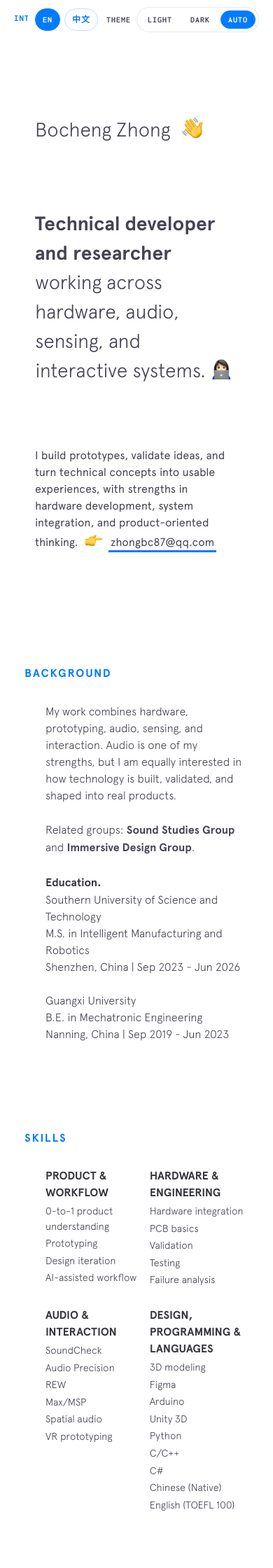
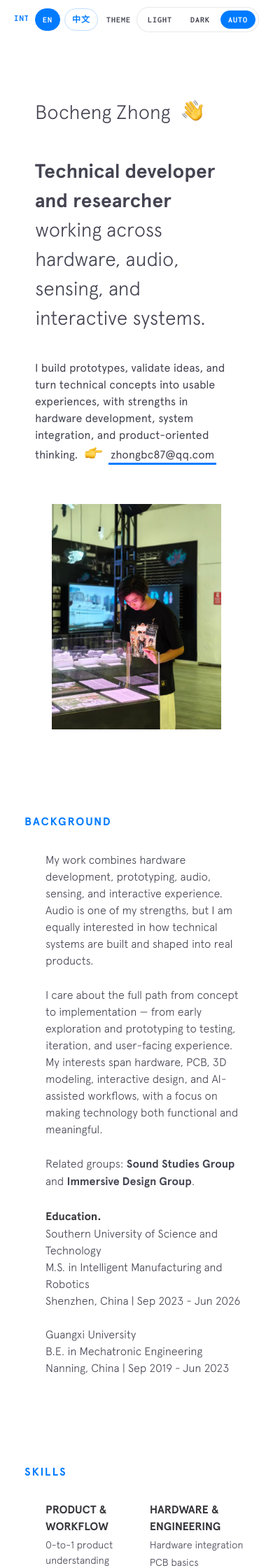
Before and after one commit to bochengzhong/bochengzhong.github.io, a Jekyll site: the page built from index.html, in a window 390 px wide. Shown: the top 2240 px of the page at 70% size. Built offline with Jekyll 4.4.1, drawn with Linux system fonts in a browser that asks for light colours; nearby versions of some CDN libraries; some of the changed text lies outside the part shown.

Commit message:
Update intro and project images

```diff
--- a/_data/en/home.yml
+++ b/_data/en/home.yml
@@ -27,10 +27,10 @@
       label: Experience
     - id: featured-projects
       href: "#featured-projects"
-      label: Selected Projects
+      label: Project
     - id: other-projects
       href: "#other-projects"
-      label: Notes
+      label: Dao
     - id: footer
       href: "#footer"
       label: Contact
@@ -55,13 +55,21 @@
   suffix: " working across hardware, audio, sensing, and interactive systems."
   contact_label: I build prototypes, validate ideas, and turn technical concepts into usable experiences, with strengths in hardware development, system integration, and product-oriented thinking.
   email: zhongbc87@qq.com
+  image:
+    src: /img/featured/intro/bc-1.jpg
+    alt: Portrait of Bocheng Zhong
 background:
   title: Background
   paragraphs:
     - >-
-      My work combines hardware, prototyping, audio, sensing, and interaction. Audio is one of my
-      strengths, but I am equally interested in how technology is built, validated, and shaped into
-      real products.
+      My work combines hardware development, prototyping, audio, sensing, and interactive
+      experience. Audio is one of my strengths, but I am equally interested in how technical
+      systems are built and shaped into real products.
+    - >-
+      I care about the full path from concept to implementation — from early exploration and
+      prototyping to testing, iteration, and user-facing experience. My interests span hardware,
+      PCB, 3D modeling, interactive design, and AI-assisted workflows, with a focus on making
+      technology both functional and meaningful.
     - >-
       Related groups:
       <a class="underline-link" href="https://soundstudiesgroup.net/" target="_blank" rel="noreferrer">Sound Studies Group</a>
@@ -117,16 +125,16 @@
     - company: Insta360
       url: https://www.insta360.com/
       time: Shenzhen, China | Aug 2025 - Nov 2025
-      position: Worked on audio hardware evaluation and validation for camera-related products, including microphones, speakers, codecs, and amplifiers. Also supported wind-noise investigation, interference testing, and multi-scenario validation.
+      position: Worked on audio hardware evaluation and validation for camera-related products, including microphones, speakers, codecs, and amplifiers. Also supported wind-noise investigation, interference testing, and multi-scenario validation. Contributed to comparing materials, structures, and accessory solutions in practical product contexts, and gained experience collaborating across hardware-related development and testing workflows.
     - company: Hikvision
       url: https://www.hikvision.com/
       time: Hangzhou, China | Jun 2025 - Aug 2025
-      position: Worked on component testing, acoustic integration, and system validation across multiple product types, with hands-on experience in tuning, debugging, and performance analysis.
+      position: Worked on component testing, acoustic integration, and system validation across multiple product types, with hands-on experience in tuning, debugging, and performance analysis. This experience strengthened my understanding of how component behavior, structure, and system-level requirements come together in real product development.
 featured_projects:
-  title: Selected Projects
+  title: Project
   items:
     - class_name: hearing-material
-      layout: single
+      layout: gallery
       name: "Hearing Material: Dynamic Auditory Feedback for Material Perception in VR"
       url: https://doi.org/10.1109/ISMAR-Adjunct68609.2025.00127
       description: >-
@@ -135,34 +143,36 @@
         interactive system, resulting in 2 conference publications and 1 Chinese invention patent
         publication.
       images:
-        - src: /img/featured/hearing-material/teaser.png
-          alt: Hearing Material prototype overview
+        - src: /img/featured/hearing-material/01-h3.jpg
+          alt: Hearing Material physical material recording setup
+        - src: /img/featured/hearing-material/02-hearing-5.png
+          alt: Hearing Material sensing hardware prototype
+        - src: /img/featured/hearing-material/03-reality-virtual.png
+          alt: Hearing Material physical and virtual interaction comparison
+        - src: /img/featured/hearing-material/04-recording.jpg
+          alt: Hearing Material recording session
+        - src: /img/featured/hearing-material/05-synthesizer.jpg
+          alt: Hearing Material hardware prototype
     - class_name: virtual-concert
-      layout: single
+      layout: gallery
       name: Sound Field Reproduction for Virtual Concerts
       url: https://soundstudiesgroup.net/
       description: >-
         A research project on immersive spatial audio for virtual concert experiences, combining
         multichannel recording, spatial audio workflow, and VR integration.
       images:
-        - src: /img/featured/virtual-concert/reality-virtual.png
-          alt: Virtual concert and spatial audio project overview
-    - class_name: wind-energy
-      layout: single
-      name: Triboelectric Nanogenerator-Based Wind Energy Harvesting System
+        - src: /img/featured/virtual-concert/01-vr-jazz.png
+          alt: Virtual concert jazz venue and simulation scene
+        - src: /img/featured/virtual-concert/02-vr-music.png
+          alt: Virtual concert spatial audio layout
+        - src: /img/featured/virtual-concert/03-vr-music-3.png
+          alt: Virtual concert venue recording context
+other_projects:
+  title: Dao
+  items:
+    - name: ""
       url: ""
-      description: >-
-        An undergraduate engineering project on low-power wind energy harvesting, involving
-        structural design, simulation, and prototype testing.
-      images:
-        - src: /img/featured/wind-energy/prototype.png
-          alt: Hardware prototype and test setup
-other_projects:
-  title: Notes
-  items:
-    - name: "BC' Dao"
-      url: ""
-      description: Reset every day.
+      description: Set 0 every day.
       used: []
 footer:
   title: Contact
--- a/_includes/featured-projects.html
+++ b/_includes/featured-projects.html
@@ -5,8 +5,20 @@
   <div class="section__content">
     {% for project in copy.featured_projects.items %}
     <div class="project {{ project.class_name }}">
-      <figure class="project__pic{% if project.layout == 'phones' %} phones{% endif %}">
-        {% if project.url and project.url != '' %}
+      <figure class="project__pic{% if project.layout == 'phones' %} phones{% elsif project.layout == 'gallery' %} gallery{% endif %}">
+        {% if project.layout == 'gallery' %}
+          {% for image in project.images %}
+            {% if project.url and project.url != '' %}
+        <a class="project__gallery-item" href="{{ project.url }}" target="_blank">
+          <img src="{{ image.src | relative_url }}" alt="{{ image.alt }}">
+        </a>
+            {% else %}
+        <div class="project__gallery-item">
+          <img src="{{ image.src | relative_url }}" alt="{{ image.alt }}">
+        </div>
+            {% endif %}
+          {% endfor %}
+        {% elsif project.url and project.url != '' %}
         <a href="{{ project.url }}" target="_blank">
           {% if project.layout == 'phones' %}
             {% for image in project.images %}
--- a/_includes/head.html
+++ b/_includes/head.html
@@ -56,3 +56,4 @@
   })();
 </script>
 <link rel="stylesheet" href="{{ '/css/main.css' | relative_url }}">
+<link rel="stylesheet" href="{{ '/css/image-updates.css' | relative_url }}">
--- a/_includes/intro.html
+++ b/_includes/intro.html
@@ -1,13 +1,13 @@
 {% assign lang = page.lang | default: 'en' %}
 {% assign copy = site.data[lang].home %}
 <header id="intro" class="intro">
+  <div class="intro__content">
     <h1 class="intro__hello">{{ copy.intro.hello | escape_once }}
       <span class="emoji wave-hand animated"></span>
     </h1>
 
     <h2 class="intro__tagline">{{ copy.intro.prefix | escape_once }}
       <span class="name">{{ copy.intro.name | escape_once }}</span>{{ copy.intro.suffix | escape_once }}
-    <span class="emoji technologist"></span>
     </h2>
 
     <h3 class="intro__contact">
@@ -17,4 +17,11 @@
         <a href="mailto:{{ copy.intro.email }}" target="_blank" class="highlight-link">{{ copy.intro.email }}</a>
       </span>
     </h3>
+  </div>
+
+  {% if copy.intro.image and copy.intro.image.src %}
+  <figure class="intro__media">
+    <img src="{{ copy.intro.image.src | relative_url }}" alt="{{ copy.intro.image.alt | escape_once }}">
+  </figure>
+  {% endif %}
 </header>
--- a/_includes/other-projects.html
+++ b/_includes/other-projects.html
@@ -5,6 +5,7 @@
   <div class="section__content">
     {% for project in copy.other_projects.items %}
     <div class="project">
+      {% if project.name and project.name != '' %}
       <div class="project__name">
         {% if project.url and project.url != '' %}
         <a href="{{ project.url }}" target="_blank" class="arrow-link">{{ project.name | escape_once }}</a>
@@ -12,6 +13,7 @@
         <strong>{{ project.name | escape_once }}</strong>
         {% endif %}
       </div>
+      {% endif %}
       <p>{{ project.description }}</p>
       {% if project.used and project.used.size > 0 %}
       <div class="project__used">
--- /dev/null
+++ b/css/image-updates.css
@@ -0,0 +1,79 @@
+.intro {
+  flex-direction: row;
+  align-items: center;
+  justify-content: space-between;
+  gap: 60px;
+}
+
+.intro__content {
+  flex: 1 1 auto;
+  min-width: 0;
+  align-self: stretch;
+  display: flex;
+  flex-direction: column;
+  justify-content: space-around;
+}
+
+.intro__media {
+  flex: 0 0 clamp(220px, 25vw, 320px);
+  width: 100%;
+  max-width: 320px;
+  margin: 0;
+}
+
+.intro__media img {
+  display: block;
+  width: 100%;
+  height: auto;
+}
+
+.featured-projects .project__pic.gallery {
+  display: grid;
+  grid-template-columns: repeat(3, minmax(0, 1fr));
+  gap: 12px;
+}
+
+.featured-projects .project__pic.gallery .project__gallery-item {
+  display: block;
+  overflow: hidden;
+  aspect-ratio: 4 / 3;
+}
+
+.featured-projects .project__pic.gallery img {
+  width: 100%;
+  height: 100%;
+  object-fit: cover;
+  display: block;
+}
+
+@media screen and (max-width: 1024px) {
+  .featured-projects .project__pic.gallery {
+    grid-template-columns: repeat(2, minmax(0, 1fr));
+  }
+}
+
+@media screen and (max-width: 768px) {
+  .intro {
+    flex-direction: column;
+    justify-content: center;
+    gap: 40px;
+    height: auto;
+    min-height: 100vh;
+  }
+
+  .intro__media {
+    flex-basis: auto;
+    width: min(58vw, 300px);
+    max-width: 300px;
+  }
+}
+
+@media screen and (max-width: 480px) {
+  .intro__media {
+    width: min(62vw, 260px);
+  }
+
+  .featured-projects .project__pic.gallery {
+    grid-template-columns: 1fr;
+  }
+}
```
Also changed, not shown: _data/zh/home.yml (+34 -27 lines), _scss/partials/_featured-projects.scss (+20 -0 lines), _scss/partials/_intro.scss (+41 -2 lines), img/featured/hearing-material/02-hearing-5.png (added), img/featured/hearing-material/05-synthesizer.jpg (added), img/featured/intro/bc-1.jpg (added), img/featured/virtual-concert/02-vr-music.png (added), img/featured/virtual-concert/03-vr-music-3.png (added), 4 other files. Lines whose indentation alone changed are shown as unchanged.
